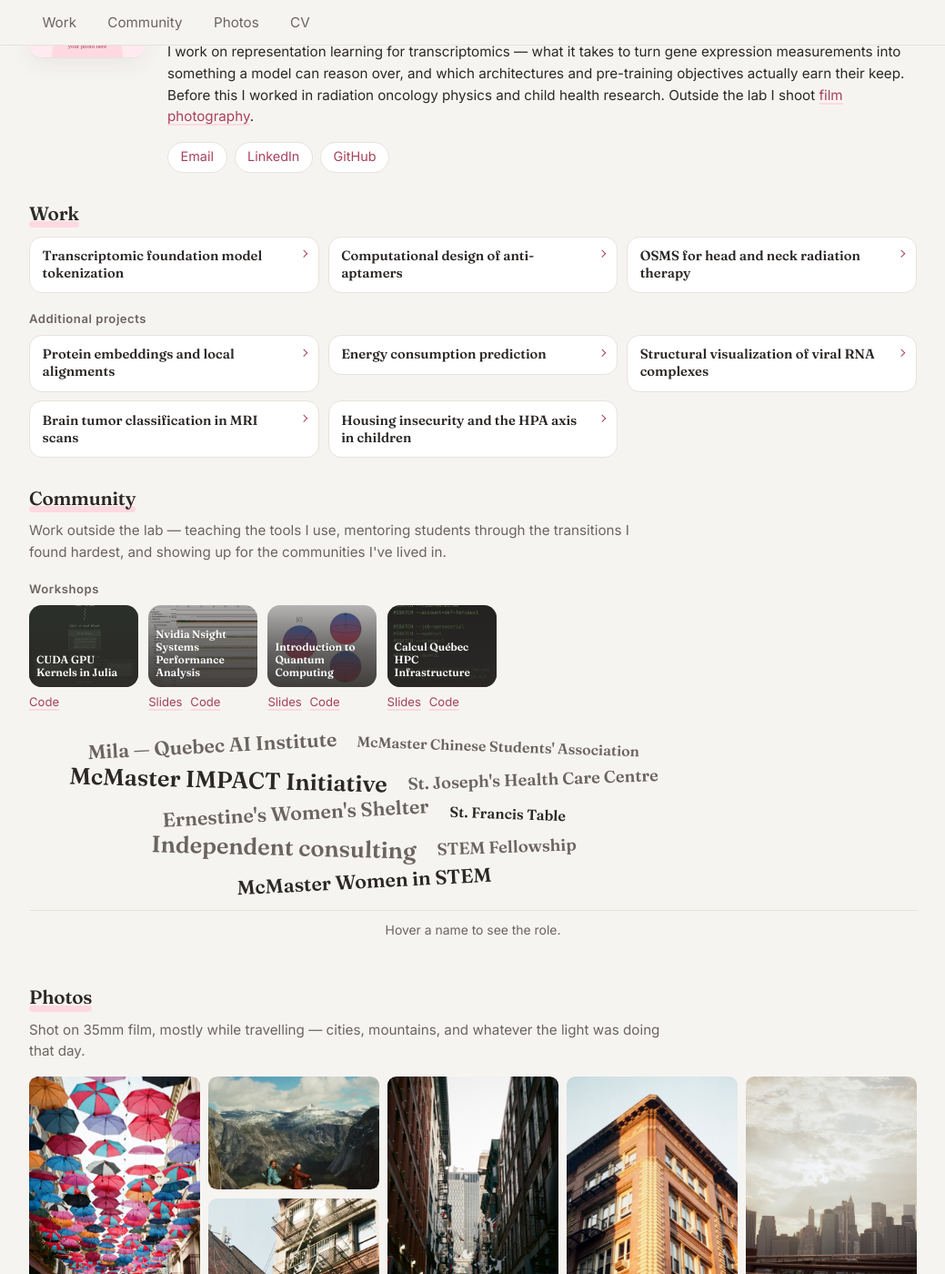
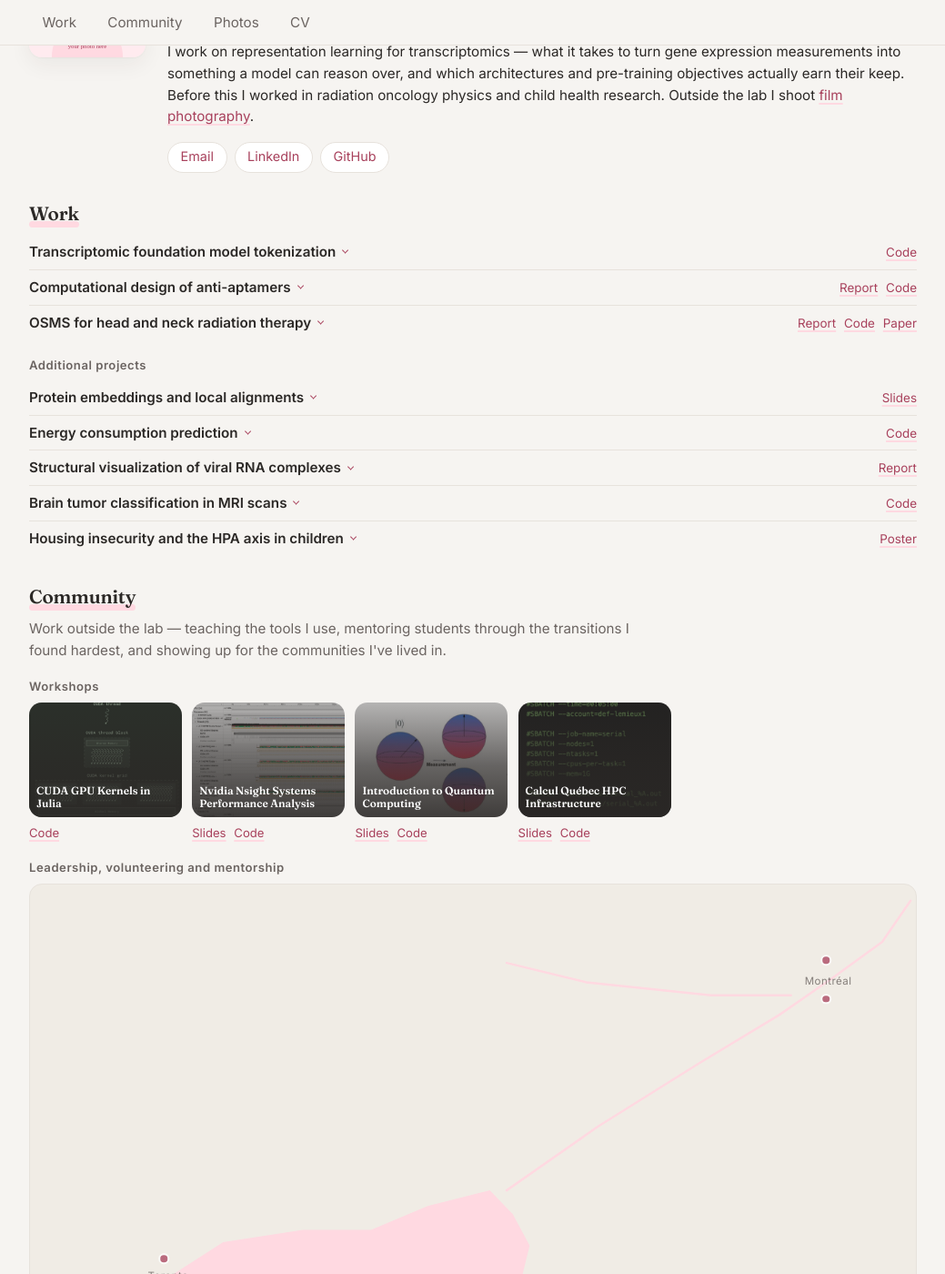
Before and after one commit to sktchan/sktchan.github.io, a Jekyll site: the page built from index.html, in a window 1280 px wide and 1400 px high, scrolled down 239 px. Shown: the whole window at 91% size, without its empty margins (120-1159 px from the left). Built offline with Jekyll 4.4.1, drawn with Linux system fonts in a browser that asks for light colours; some of the changed text lies outside the part shown.

Commit message:
Flat work rows, a map for community, drop the duplicate CV section
Work items lose the card grid — boxes with chevrons read as product UI, not an
academic page. They're now full-width rows with hairline rules: title, links and
caret on one line, supervisor and bullets on expand.

The links sit OUTSIDE the <details> deliberately. They're the most actionable
thing on the row and shouldn't need a click to reach — and they can't go inside
<summary>, where a nested link is a click-target conflict that would toggle the
row as well as follow the link. Verified: clicking a link leaves the row shut.

Community becomes a map of the Windsor–Québec corridor. Inline SVG, no mapping
library and no tile provider, so the site still makes zero third-party requests.
Coordinates geocoded via Nominatim; positions precomputed to percentages because
Mercator needs log/tan and Liquid has neither. The frame's aspect ratio is the
projection's own 1.638:1 — anything else stretches the geography, since x and y
are normalised independently.

Everything within a city projects to within 1% of everything else, so markers
are spread radially around their city; the map is schematic at this scale.

ERNESTINE'S IS DELIBERATELY PINNED TO TORONTO CENTRE, not its real address.
Women's shelters keep their locations confidential for resident safety. The data
file says so, so nobody later "fixes" it.

Markers are buttons carrying the full record in aria-label, and the popup fills
on hover and focus. Below 40rem the map is replaced by a city-grouped list —
dots this small can't be tapped.

Also: the CV section at the bottom goes (the nav still links to /cv/), workshop
tiles are larger, and the heading returns as "Leadership, volunteering and
mentorship".

Co-Authored-By: Claude Opus 5 <noreply@anthropic.com>

```diff
--- a/_includes/community-cluster.html
+++ /dev/null
@@ -1,56 +0,0 @@
-{%- comment -%}
-  Community as a scattered cluster of organisation names. Hovering or focusing
-  one fills the panel beneath it.
-
-  Usage:  {% include community-cluster.html items=list %}
-
-  Each name is a <button>, not a styled span, and that is the whole reason this
-  works for anyone not using a mouse: buttons are focusable, so the panel fills
-  on keyboard focus, and tappable, so it fills on touch.
-
-  Every button also carries an aria-label with the COMPLETE record. A screen
-  reader therefore gets everything from the buttons themselves and never has to
-  depend on the visual panel, which is aria-hidden decoration. Hover-reveal
-  patterns usually strand screen reader users; this one doesn't.
-
-  Scatter comes from nth-child size and rotation steps in the CSS — Liquid has
-  no random filter, and a fixed pattern is what "hand-scattered" needs anyway.
-{%- endcomment -%}
-
-<div class="cluster">
-  <div class="cluster__names">
-    {%- for item in include.items -%}
-      {%- assign lead = item.venue | default: item.title -%}
-      {%- comment -%} Build the full record once, for both the label and the panel. {%- endcomment -%}
-      {%- assign bits = '' | split: '' -%}
-      {%- if item.venue and item.title != item.venue -%}
-        {%- assign bits = bits | push: item.title -%}
-      {%- endif -%}
-      {%- if item.location and item.location != '' -%}
-        {%- assign bits = bits | push: item.location -%}
-      {%- endif -%}
-      {%- if item.year and item.year != '' -%}
-        {%- assign bits = bits | push: item.year -%}
-      {%- endif -%}
-      {%- assign detail = bits | join: ' · ' -%}
-
-      <button type="button"
-              class="cluster__name"
-              data-lead="{{ lead | escape }}"
-              data-detail="{{ detail | escape }}"
-              aria-label="{{ lead | escape }}{% if detail != '' %}, {{ detail | escape }}{% endif %}">{{ lead }}</button>
-    {%- endfor -%}
-  </div>
-
-  {%- comment -%}
-    Decorative mirror of whatever is hovered or focused. Screen readers already
-    have this from the buttons, so it's hidden from them to avoid saying it all
-    twice. min-height is reserved in CSS so the page never jumps as it fills.
-  {%- endcomment -%}
-  <p class="cluster__panel" aria-hidden="true">
-    <span class="cluster__lead"></span>
-    <span class="cluster__detail">Hover a name to see the role.</span>
-  </p>
-</div>
-
-<script src="{{ '/assets/js/cluster.js' | relative_url }}" defer></script>
--- /dev/null
+++ b/_includes/community-map.html
@@ -0,0 +1,97 @@
+{%- comment -%}
+  Community as a map of the Windsor–Québec corridor.
+
+  Usage:  {% include community-map.html items=list %}
+
+  Inline SVG with no mapping library and no tile provider: the site makes zero
+  third-party requests and this keeps it that way.
+
+  Marker positions come from `map_x` / `map_y` percentages in the data. A
+  Mercator projection needs log/tan, which Liquid doesn't have, so they're
+  precomputed — see _data/community.yml for the bounds and the note about why
+  markers within a city are spread apart.
+
+  Each marker is a <button> carrying the full record in aria-label, and the
+  popup fills on hover AND focus, so this works by keyboard and on touch rather
+  than only under a mouse. Below 40rem the map is hidden and the city list
+  below takes over — dots this small aren't tappable.
+{%- endcomment -%}
+
+{%- assign items = include.items -%}
+
+<div class="cmap">
+  <div class="cmap__frame">
+    <svg class="cmap__svg" viewBox="0 0 100 100" preserveAspectRatio="none"
+         role="img" aria-label="Map of southern Ontario and Québec showing where Serena has volunteered and organised.">
+      {%- comment -%} Water, drawn from real coordinates on the same projection. {%- endcomment -%}
+      <path class="cmap__water" d="M10.3,83.3 L11.5,79.3 L14.4,73.5 L16.0,72.3 L21.8,66.2 L30.8,63.9 L38.5,63.9 L44.9,59.5 L51.9,56.6 L54.5,61.0 L56.4,66.8 L55.1,75.5 L42.3,81.3 L30.8,83.3 L19.9,84.2 Z"/>
+      <path class="cmap__water" d="M0.0,100.0 L9.0,95.4 L17.9,94.3 L19.9,100.0 Z"/>
+      <path class="cmap__river" d="M53.8,56.6 L64.1,44.8 L75.6,33.0 L84.6,24.1 L90.4,17.5 L96.2,10.6 L99.4,3.0"/>
+      <path class="cmap__river" d="M85.9,20.5 L76.9,20.5 L62.8,18.1 L53.8,14.5"/>
+    </svg>
+
+    {%- comment -%} City labels, positioned like the markers. {%- endcomment -%}
+    <span class="cmap__city" style="left: 15.6%; top: 72.5%">Toronto</span>
+    <span class="cmap__city" style="left: 9.3%;  top: 84.0%">Hamilton</span>
+    <span class="cmap__city" style="left: 90.1%; top: 18.0%">Montréal</span>
+
+    {%- for item in items -%}
+      {%- if item.map_x -%}
+        {%- assign lead = item.venue | default: item.title -%}
+        {%- assign bits = '' | split: '' -%}
+        {%- if item.venue and item.title != item.venue -%}
+          {%- assign bits = bits | push: item.title -%}
+        {%- endif -%}
+        {%- if item.location and item.location != '' -%}
+          {%- assign bits = bits | push: item.location -%}
+        {%- endif -%}
+        {%- if item.year and item.year != '' -%}
+          {%- assign bits = bits | push: item.year -%}
+        {%- endif -%}
+        {%- assign detail = bits | join: ' · ' -%}
+
+        <button type="button"
+                class="cmap__dot"
+                style="left: {{ item.map_x }}%; top: {{ item.map_y }}%"
+                data-lead="{{ lead | escape }}"
+                data-detail="{{ detail | escape }}"
+                aria-label="{{ lead | escape }}{% if detail != '' %}, {{ detail | escape }}{% endif %}"></button>
+      {%- endif -%}
+    {%- endfor -%}
+  </div>
+
+  {%- comment -%}
+    Decorative mirror of the hovered or focused marker — screen readers already
+    have it from the aria-labels. min-height reserved so nothing jumps.
+  {%- endcomment -%}
+  <p class="cmap__panel" aria-hidden="true">
+    <span class="cmap__lead"></span>
+    <span class="cmap__detail">Hover a dot to see the role.</span>
+  </p>
+
+  {%- comment -%}
+    The same records as a grouped list. Hidden on wide screens where the map
+    does the work; it replaces the map below 40rem, where the dots are too
+    small to hit.
+  {%- endcomment -%}
+  <div class="cmap__list">
+    {%- assign cities = "Montréal, Canada|Hamilton, Canada|Toronto, Canada" | split: "|" -%}
+    {%- for city in cities -%}
+      <div class="cmap__city-group">
+        <h4 class="cmap__city-name">{{ city | split: "," | first }}</h4>
+        <ul>
+          {%- for item in items -%}
+            {%- if item.location == city -%}
+              <li>
+                <span class="cmap__list-lead">{{ item.venue | default: item.title }}</span>
+                <span class="cmap__list-detail">{{ item.title }} · {{ item.year }}</span>
+              </li>
+            {%- endif -%}
+          {%- endfor -%}
+        </ul>
+      </div>
+    {%- endfor -%}
+  </div>
+</div>
+
+<script src="{{ '/assets/js/map.js' | relative_url }}" defer></script>
--- a/_includes/work-tile.html
+++ b/_includes/work-tile.html
@@ -1,15 +1,18 @@
 {%- comment -%}
-  One work item as an expandable tile.
+  One work item as a full-width row: title and links on one line, supervisor and
+  bullets revealed on expand.
 
   Usage:  {% include work-tile.html item=item %}
 
-  Collapsed face is the title alone; opening reveals the supervisor line, the
-  bullets and the links, and the tile spans the full grid row so long text isn't
-  squeezed into a third of the width.
+  The links sit OUTSIDE the <details> — they're the most actionable thing on the
+  row and shouldn't need a click to reach. They also can't live inside
+  <summary>: a link nested in a summary is a click-target conflict, where
+  following the link would also toggle the row. So the row is a flex container
+  holding the <details> and the link list as siblings, with only the title
+  inside <summary>.
 
-  Native <details>: keyboard operable and announced correctly with no
-  JavaScript. No dates — those were dropped deliberately; `year` is still in the
-  data files if they're ever wanted back.
+  No dates and no `note` — both dropped deliberately; the values are still in
+  the data files.
 
   `presentations` is NOT rendered here. It stays in _data/research.yml because
   cv.html flattens it into the CV's Presentations section.
@@ -17,7 +20,8 @@
 
 {%- assign item = include.item -%}
 
-<details class="wk" {% if item.id %}id="{{ item.id }}"{% endif %}>
+<div class="wk" {% if item.id %}id="{{ item.id }}"{% endif %}>
+  <details class="wk__d">
     <summary class="wk__face">
       <span class="wk__title">{{ item.title }}</span>
     </summary>
@@ -30,6 +34,8 @@
           {%- for line in item.bullets %}<li>{{ line }}</li>{% endfor -%}
         </ul>
       {%- endif -%}
+    </div>
+  </details>
 
   {%- if item.links -%}
     <ul class="wk__links">
@@ -39,4 +45,3 @@
     </ul>
   {%- endif -%}
 </div>
-</details>
--- a/assets/css/main.scss
+++ b/assets/css/main.scss
@@ -458,44 +458,44 @@ html { scroll-behavior: smooth; }
   line-height: 1.5;
 }
 
-/* ─── work tiles ──────────────────────────────────────────────────────────── */
+/* ─── work rows ──────────────────────────────────────────────────────────── */
 
-/* minmax(0, 1fr) rather than 1fr: a bare 1fr track can't shrink below its
-   content's min-content width, so a long title would push the grid wider than
-   the viewport. */
-.wks {
-  display: grid;
-  grid-template-columns: repeat(3, minmax(0, 1fr));
-  gap: .6rem;
-  margin-top: .6rem;
-  align-items: start;
+/* Flat rows, no card chrome: boxes with chevrons in a grid read as product UI,
+   which is not what an academic page wants. */
+.wks { margin-top: .5rem; }
+
+.wk {
+  display: flex;
+  flex-wrap: wrap;
+  align-items: baseline;
+  gap: .3rem .9rem;
+  padding: .5rem 0;
+  border-bottom: 1px solid var(--rule);
 }
 
-.wk {
-  background: var(--surface);
-  border: 1px solid var(--rule);
-  border-radius: var(--radius);
-  transition: border-color .18s ease, box-shadow .18s ease;
-}
+.wk:last-child { border-bottom: 0; }
 
-.wk:hover { border-color: var(--tint-deep); }
+/* The <details> takes the width so the body lands under the full row; the link
+   list sits beside the title on the same line. */
+.wk__d { flex: 1 1 22rem; min-width: 0; order: 1; }
 
-/* Open tiles take the whole row: a description squeezed into a third of the
-   width reads badly, and the neighbours would stretch to match. */
-.wk[open] {
-  grid-column: 1 / -1;
-  border-color: var(--tint-deep);
-  box-shadow: var(--shadow);
+.wk__links {
+  order: 2;
+  display: flex;
+  flex-wrap: wrap;
+  gap: .55rem;
+  list-style: none;
+  padding: 0;
+  margin: 0;
+  font-size: .84rem;
 }
 
 .wk__face {
   display: flex;
-  align-items: flex-start;
-  gap: .6rem;
-  padding: .7rem .85rem;
+  align-items: baseline;
+  gap: .5rem;
   cursor: pointer;
   list-style: none;
-  border-radius: var(--radius);
 }
 
 .wk__face::-webkit-details-marker { display: none; }
@@ -503,40 +503,33 @@ html { scroll-behavior: smooth; }
 .wk__face:hover .wk__title { color: var(--accent); }
 
 .wk__title {
-  flex: 1 1 auto;
-  font-family: var(--serif);
   font-weight: 600;
-  font-size: .92rem;
-  line-height: 1.3;
+  line-height: 1.4;
 }
 
 .wk__face::after {
   content: "";
   flex: 0 0 auto;
-  margin-top: .3em;
-  width: .35rem;
-  height: .35rem;
+  align-self: center;
+  width: .32rem;
+  height: .32rem;
   border-right: 1.5px solid var(--accent);
   border-bottom: 1.5px solid var(--accent);
-  transform: rotate(-45deg);
+  transform: rotate(45deg) translate(-1px, -1px);
 }
 
 @media (prefers-reduced-motion: no-preference) {
   .wk__face::after { transition: transform .2s ease; }
 }
 
-.wk[open] .wk__face::after { transform: rotate(45deg); }
+.wk__d[open] .wk__face::after { transform: rotate(225deg) translate(-2px, -2px); }
 
-.wk__body {
-  padding: .2rem .85rem .8rem;
-  border-top: 1px solid var(--rule);
-  padding-top: .6rem;
-}
+.wk__body { padding: .35rem 0 .3rem; }
 
 .wk__role {
   color: var(--ink-muted);
   font-size: .85rem;
-  margin: 0 0 .4rem;
+  margin: 0 0 .3rem;
 }
 
 .wk__bullets {
@@ -546,7 +539,7 @@ html { scroll-behavior: smooth; }
   font-size: .9rem;
 }
 
-.wk__bullets > li { padding-left: .9rem; position: relative; margin-bottom: .2rem; }
+.wk__bullets > li { padding-left: .9rem; position: relative; margin-bottom: .15rem; }
 
 .wk__bullets > li::before {
   content: "";
@@ -559,99 +552,131 @@ html { scroll-behavior: smooth; }
   background: var(--tint-deep);
 }
 
-.wk__links {
-  display: flex;
-  flex-wrap: wrap;
-  gap: .55rem;
-  list-style: none;
-  padding: 0;
-  margin: .6rem 0 0;
-  font-size: .84rem;
+/* ─── community map ───────────────────────────────────────────────────────── */
+
+.cmap { margin-top: .6rem; }
+
+.cmap__frame {
+  position: relative;
+  width: 100%;
+  /* 1.638:1 is the projection's own aspect ratio (Δlng in radians over the
+     Mercator Δy for these bounds). Any other ratio stretches the geography,
+     because the x and y percentages are each normalised independently. */
+  aspect-ratio: 1.638 / 1;
+  /* Land tint as the ground, water in the deeper tint on top — without the
+     contrast the outline reads as a stray blob rather than a map. */
+  background: #f0ece5;
+  border: 1px solid var(--rule);
+  border-radius: var(--radius);
+  overflow: hidden;
 }
 
-@media (max-width: 46rem) {
-  .wks { grid-template-columns: repeat(2, minmax(0, 1fr)); }
+.cmap__svg {
+  position: absolute;
+  inset: 0;
+  width: 100%;
+  height: 100%;
 }
 
-@media (max-width: 30rem) {
-  .wks { grid-template-columns: 1fr; }
+/* Water needs to carry the whole shape here, so it's the deeper tint. */
+.cmap__water { fill: var(--tint-deep); stroke: none; }
+
+.cmap__river {
+  fill: none;
+  stroke: var(--tint-deep);
+  stroke-width: 2.5;
+  stroke-linecap: round;
+  stroke-linejoin: round;
+  vector-effect: non-scaling-stroke;
 }
 
-/* ─── community cluster ───────────────────────────────────────────────────── */
-
-.cluster { margin-top: 1.5rem; }
-
-.cluster__names {
-  display: flex;
-  flex-wrap: wrap;
-  align-items: center;
-  justify-content: center;
-  gap: .35rem 1.1rem;
-  max-width: 46rem;
+.cmap__city {
+  position: absolute;
+  transform: translate(-50%, -50%);
+  font-size: .72rem;
+  color: var(--ink-muted);
+  letter-spacing: .04em;
+  pointer-events: none;
+  opacity: .8;
+  white-space: nowrap;
 }
 
-/* Buttons, not spans — that's what makes the cluster reachable by keyboard and
-   usable on touch. Stripped back to look like plain text. */
-.cluster__name {
+/* Markers are buttons — that's what makes them focusable by keyboard and
+   tappable, rather than mouse-only. */
+.cmap__dot {
+  position: absolute;
+  transform: translate(-50%, -50%);
   appearance: none;
-  background: none;
-  border: 0;
-  padding: .1rem .15rem;
-  font-family: var(--serif);
-  font-weight: 600;
-  color: var(--ink-muted);
+  padding: 0;
+  width: .72rem;
+  height: .72rem;
+  border: 2px solid var(--surface);
+  border-radius: 50%;
+  background: var(--accent);
   cursor: pointer;
-  line-height: 1.2;
-  transition: color .18s ease, transform .18s ease;
-}
-
-/* Scattered by fixed steps: sizes cycle and rotations alternate, so it reads as
-   hand-placed without needing randomness Liquid can't provide. */
-.cluster__name:nth-child(4n + 1) { font-size: 1.35rem; transform: rotate(-3deg); }
-.cluster__name:nth-child(4n + 2) { font-size: 1rem;    transform: rotate(2deg); }
-.cluster__name:nth-child(4n + 3) { font-size: 1.6rem;  transform: rotate(1.5deg); }
-.cluster__name:nth-child(4n + 4) { font-size: 1.15rem; transform: rotate(-2deg); }
-.cluster__name:nth-child(3n)     { color: var(--ink); }
-
-.cluster__name:hover,
-.cluster__name:focus-visible,
-.cluster__name.is-active {
-  color: var(--accent);
+  opacity: .75;
 }
 
 @media (prefers-reduced-motion: no-preference) {
-  .cluster__name:hover,
-  .cluster__name.is-active { transform: rotate(0deg) scale(1.06); }
+  .cmap__dot { transition: transform .18s ease, opacity .18s ease; }
 }
 
-/* min-height reserved so the page doesn't jump as the panel fills. */
-.cluster__panel {
-  min-height: 3.2rem;
-  margin: 1.1rem 0 0;
-  padding-top: .7rem;
-  border-top: 1px solid var(--rule);
+.cmap__dot:hover,
+.cmap__dot:focus-visible,
+.cmap__dot.is-active {
+  opacity: 1;
+  transform: translate(-50%, -50%) scale(1.5);
+}
+
+.cmap__panel {
+  min-height: 2.9rem;
+  margin: .7rem 0 0;
   text-align: center;
   font-size: .9rem;
 }
 
-.cluster__lead {
+.cmap__lead {
   display: block;
   font-family: var(--serif);
   font-weight: 600;
   color: var(--ink);
 }
 
-.cluster__detail {
+.cmap__detail {
   display: block;
   color: var(--ink-muted);
   font-size: .87rem;
+}
+
+/* The list replaces the map on narrow screens, where dots this small can't be
+   hit reliably. */
+.cmap__list { display: none; }
+
+.cmap__city-name {
+  font-family: var(--sans);
+  font-size: .78rem;
+  font-weight: 600;
+  letter-spacing: .04em;
+  color: var(--ink-muted);
+  margin: 0 0 .2rem;
+}
+
+.cmap__city-group ul { list-style: none; padding: 0; margin: 0 0 .9rem; }
+.cmap__city-group li { margin-bottom: .35rem; }
+
+.cmap__list-lead { display: block; font-weight: 600; font-size: .9rem; }
+.cmap__list-detail { display: block; color: var(--ink-muted); font-size: .84rem; }
+
+@media (max-width: 40rem) {
+  .cmap__frame, .cmap__panel { display: none; }
+  .cmap__list { display: block; margin-top: .6rem; }
 }
 
 /* ─── workshop photo tiles ────────────────────────────────────────────────── */
 
 .wtiles {
   display: grid;
-  grid-template-columns: repeat(4, minmax(0, 7.5rem));
+  grid-template-columns: repeat(4, minmax(0, 10.5rem));
   gap: .7rem;
   margin-top: .6rem;
 }
--- a/assets/js/cluster.js
+++ b/assets/js/map.js
@@ -1,7 +1,7 @@
-/* Community cluster — fills the detail panel from whichever name is hovered or
+/* Community map — fills the detail panel from whichever marker is hovered or
  * focused.
  *
- * Focus matters as much as hover here: the names are buttons precisely so that
+ * Focus matters as much as hover here: the markers are buttons precisely so that
  * keyboard and touch users can reach them, and binding hover alone would strand
  * both. Screen readers don't need any of this — each button's aria-label
  * already carries the full record — so the panel is aria-hidden.
@@ -10,20 +10,20 @@
 (function () {
   "use strict";
 
-  var cluster = document.querySelector(".cluster");
-  if (!cluster) return;
+  var map = document.querySelector(".cmap");
+  if (!map) return;
 
-  var leadEl = cluster.querySelector(".cluster__lead");
-  var detailEl = cluster.querySelector(".cluster__detail");
-  var names = cluster.querySelectorAll(".cluster__name");
-  if (!leadEl || !detailEl || !names.length) return;
+  var leadEl = map.querySelector(".cmap__lead");
+  var detailEl = map.querySelector(".cmap__detail");
+  var dots = map.querySelectorAll(".cmap__dot");
+  if (!leadEl || !detailEl || !dots.length) return;
 
   var resting = detailEl.textContent;
 
   function show(btn) {
     leadEl.textContent = btn.dataset.lead || "";
     detailEl.textContent = btn.dataset.detail || "";
-    names.forEach(function (n) {
+    dots.forEach(function (n) {
       n.classList.toggle("is-active", n === btn);
     });
   }
@@ -31,12 +31,12 @@
   function clear() {
     leadEl.textContent = "";
     detailEl.textContent = resting;
-    names.forEach(function (n) {
+    dots.forEach(function (n) {
       n.classList.remove("is-active");
     });
   }
 
-  names.forEach(function (btn) {
+  dots.forEach(function (btn) {
     btn.addEventListener("mouseenter", function () { show(btn); });
     btn.addEventListener("focus", function () { show(btn); });
     // Tap: buttons fire click on touch, where mouseenter is unreliable.
@@ -44,7 +44,7 @@
     btn.addEventListener("blur", clear);
   });
 
-  // Only clear on the way out of the whole cluster, so moving between names
+  // Only clear on the way out of the whole map, so moving between dots
   // doesn't flicker the panel back to its resting text.
-  cluster.addEventListener("mouseleave", clear);
+  map.addEventListener("mouseleave", clear);
 })();
--- a/index.html
+++ b/index.html
@@ -89,11 +89,12 @@ wide: true
   {%- endif -%}
 
   {%- comment -%}
-    Leadership, volunteering and mentorship merged into one interactive cluster.
+    Leadership, volunteering and mentorship merged into one map.
   {%- endcomment -%}
   {%- assign people = c.leadership | concat: c.mentorship -%}
   {%- if people.size > 0 -%}
-    {% include community-cluster.html items=people %}
+    <h3 class="band__sub">Leadership, volunteering and mentorship</h3>
+    {% include community-map.html items=people %}
   {%- endif -%}
 </section>
 
@@ -106,13 +107,4 @@ wide: true
   </section>
 {%- endif -%}
 
-{%- comment -%} ─── cv ────────────────────────────────────────────────── {%- endcomment -%}
-<section id="cv" class="band band--cv">
-  <h2><span class="section-title">CV</span></h2>
-  <p>
-    <a class="button" href="{{ '/cv/' | relative_url }}">Read my CV &rarr;</a>
-  </p>
-  <p class="band__note">Opens as a page you can print or save as a PDF.</p>
-</section>
-
 {% include lightbox.html %}
```
Also changed, not shown: _data/community.yml (+32 -1 lines). Lines whose indentation alone changed are shown as unchanged.
